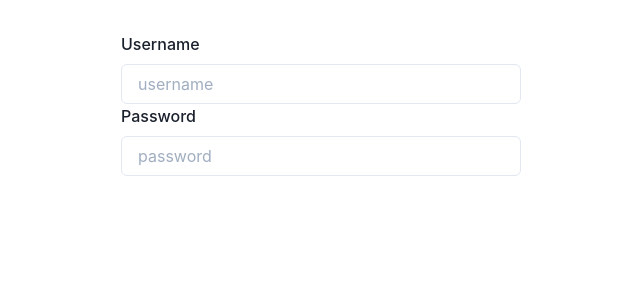
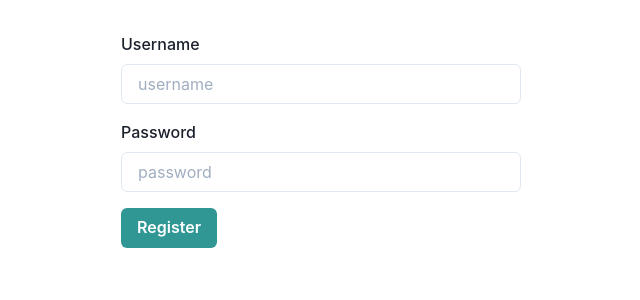
Before and after one commit to ericewold/unreddit-web, a Next.js app: page /register in a window 1280 px wide. Shown: the top 300 px of the page, without its empty margins (319-959 px from the left). Built offline with nearby package versions, Linux system fonts and the light colour scheme.

Commit message:
submit form

```diff
--- a/src/pages/register.tsx
+++ b/src/pages/register.tsx
@@ -4,7 +4,9 @@ import {
   FormControl,
   FormLabel,
   Input,
-  FormErrorMessage
+  FormErrorMessage,
+  Box,
+  Button
 } from '@chakra-ui/react';
 import { Wrapper } from '../components/Wrapper';
 import { InputField } from '../components/InputField';
@@ -20,19 +22,30 @@ const register: React.FC<registerProps> = ({}) => {
           console.log(values);
         }}
       >
-        {({ values, handleChange }) => (
+        {({ isSubmitting }) => (
           <Form>
             <InputField
               name='username'
               placeholder='username'
               label='Username'
             ></InputField>
+            <Box mt={4}>
               <InputField
                 name='password'
                 placeholder='password'
                 label='Password'
                 type='password'
               ></InputField>
+            </Box>
+
+            <Button
+              mt={4}
+              type='submit'
+              isLoading={isSubmitting}
+              colorScheme='teal'
+            >
+              Register
+            </Button>
           </Form>
         )}
       </Formik>
```
Lines whose indentation alone changed are shown as unchanged.
